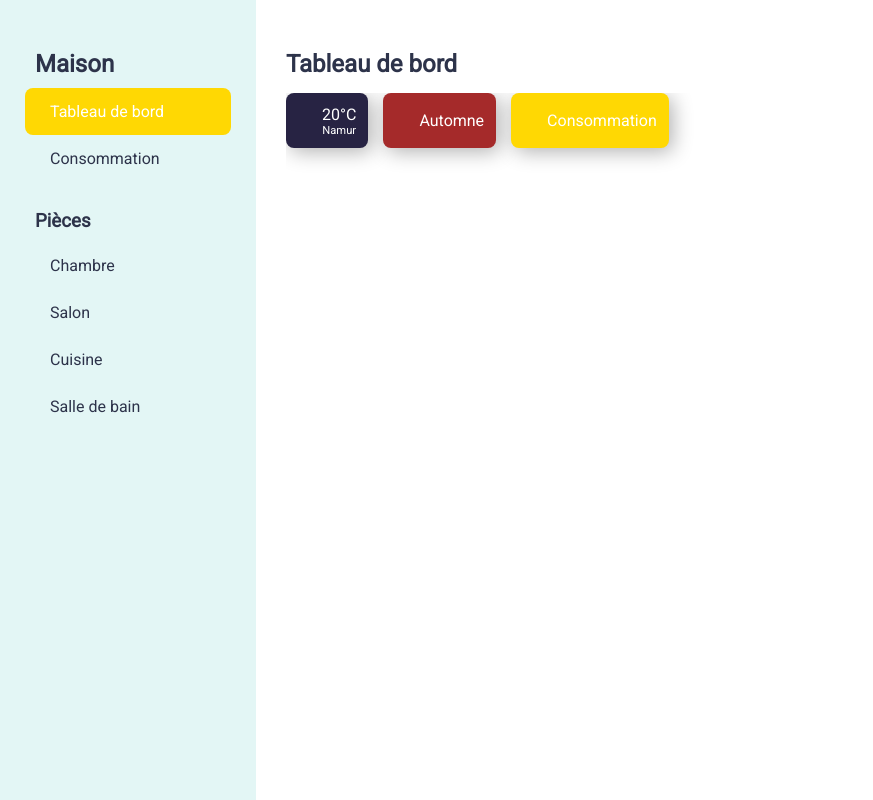
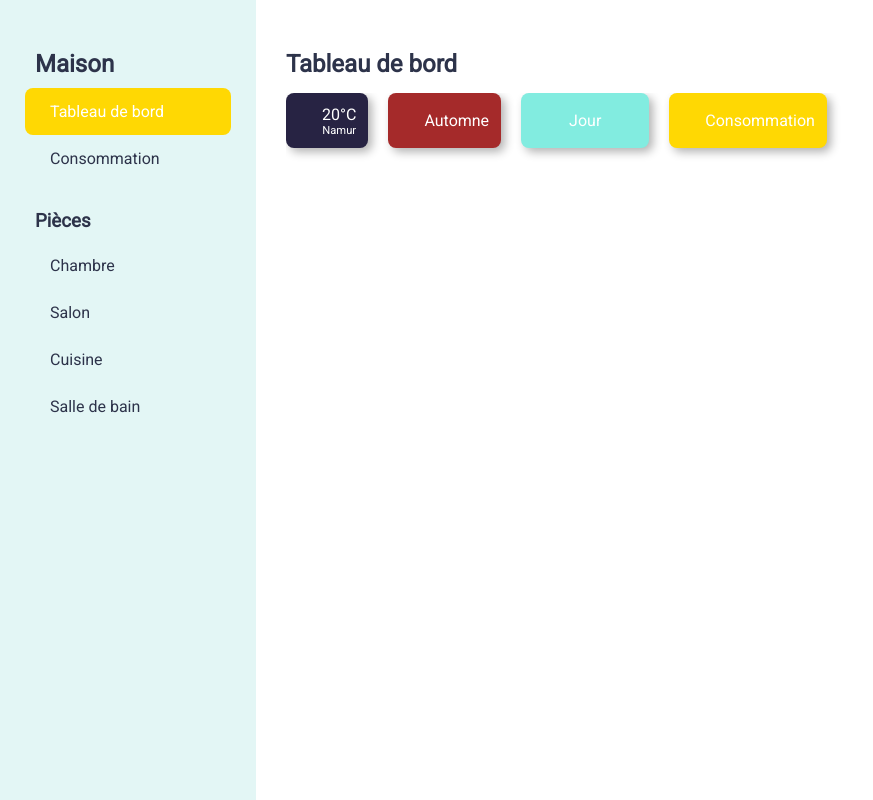
Before and after one commit to ton-s/INFOM453-project-app, a Django app: page / in a window 1280 px wide. Shown: the whole page, without its empty margins (0-873 px from the left). Run offline with Django 4.2, Linux system fonts and the light colour scheme; data that the repository does not hold is empty.

Commit message:
interface update

```diff
--- a/src/core/templates/core/home.html
+++ b/src/core/templates/core/home.html
@@ -18,6 +18,10 @@
             </div>
         </div>
 
+        <a href="#" id="day-night" class="info">
+            <div>Jour</div>
+        </a>
+
         <a href="#" id="consommation" class="info">
             <div class="type"><i class="fa-solid fa-chart-simple fa-sm"></i></div>
             <div class="data">
@@ -25,17 +29,12 @@
             </div>
         </a>
 
-{#        <label class="switch">#}
-{#            <input type="checkbox">#}
-{#            <span class="slider"></span>#}
-{#        </label>#}
-
     </div>
 
     <div id="content-widget">
         {% for room in rooms %}
-            <a href="{% url 'room' 'chambre' %}" class="widget">
-                <span>{{ room.name }}</span>
+            <a href="{% url 'room' room.slug %}" class="widget">
+                <span>{{ room.name|capfirst }}</span>
                 <span>27°C</span>
                 <span>Notification</span>
             </a>
--- a/src/core/views.py
+++ b/src/core/views.py
@@ -15,6 +15,5 @@ def index(request):
     # print(data)
 
     rooms = Room.objects.all()
-    print(rooms)
 
     return render(request, 'core/home.html', context={'rooms': rooms})
--- a/src/static/css/style.css
+++ b/src/static/css/style.css
@@ -138,14 +138,14 @@ nav a span {
 .info {
     height: 55px;
     border-radius: 8px;
-    box-shadow: 4px 4px 20px rgba(0, 0, 0, 0.3);
+    box-shadow: 4px 4px 10px rgba(0, 0, 0, 0.3);
     background-color: var(--color-headline);
 }
 
-#weather, #season, #consommation {
+#weather, #season, #consommation, #day-night {
     display: flex;
     justify-content: space-between;
-    margin-right: 15px;
+    margin-right: 20px;
 }
 
 .info .type, .info .data {
@@ -182,40 +182,26 @@ nav a span {
     filter: brightness(0.7);
 }
 
-/*.switch {*/
-/*    display: flex;*/
-/*    justify-content: flex-start;*/
-/*    align-items: center;*/
-/*    background: black;*/
-/*    height: 55px;*/
-/*    min-width: 130px;*/
-/*    border-radius: 8px;*/
-/*    padding: 8px 12px 8px;*/
-/*}*/
+#day-night {
+    background: #82ece0;
+    padding: 8px 48px 8px;
+    min-width: 128px;
+    display: flex;
+    align-items: center;
+    transition: 0.8s;
+}
 
-/*!* Hide default HTML checkbox *!*/
-/*.switch input {*/
-/*    opacity: 0;*/
-/*    width: 0;*/
-/*    height: 0;*/
-/*}*/
+#day-night:hover {
+    filter: brightness(0.7);
+}
 
-/*.slider {*/
-/*    cursor: pointer;*/
-/*    box-shadow: inset 8px -4px 0px 0px #fff000;*/
-/*    height: 20px;*/
-/*    width: 20px;*/
-/*    border-radius: 50%;*/
-/*}*/
+#day-night div {
+    color: white;
+}
 
-/*.slider {*/
-/*    box-shadow: inset 15px -4px 0px 15px #fff000;*/
-
-/*}*/
-
-/*.switch input:checked + .slider {*/
-/*    background: red;*/
-/*}*/
+.day-night-active {
+    background: black !important;
+}
 
 
 /* WIDGET */
@@ -300,16 +286,11 @@ nav a span {
     filter: brightness(0.7);
 }
 
-.block:has(.btn-heating) {
-    display: flex;
-    align-items: center;
-}
-
-#temp-ext, #temp-int {
+.ext, .int {
     margin-bottom: 5px;
 }
 
-#temp-ext span, #temp-int span {
+.ext span, .int span {
     margin: 0 10px 0;
     font-weight: 900;
 }
--- a/src/static/js/script.js
+++ b/src/static/js/script.js
@@ -1,16 +1,32 @@
 // Burger menu
 
-var menu = document.getElementById("menu");
-var openBtn = document.getElementById("burger-menu-open");
-var closeBtn = document.getElementById("burger-menu-close");
+const menu = document.getElementById("menu");
+const openBtn = document.getElementById("burger-menu-open");
+const closeBtn = document.getElementById("burger-menu-close");
 
-openBtn.onclick = openNav;
-closeBtn.onclick = closeNav;
-
-function openNav() {
-  menu.classList.add("active");
+openBtn.onclick = function () {
+    menu.classList.add("active");
 }
 
-function closeNav() {
-  menu.classList.remove("active");
+closeBtn.onclick = function () {
+    menu.classList.remove("active");
 }
+
+// Btn day/night
+
+const dayNightBtn = document.getElementById("day-night");
+
+dayNightBtn.onclick = function () {
+
+    // Get content of btn
+    let content = dayNightBtn.firstElementChild
+
+    if(!dayNightBtn.classList.contains("day-night-active")) {
+        dayNightBtn.classList.add("day-night-active")
+        content.textContent = "Nuit"
+    } else {
+        dayNightBtn.classList.remove("day-night-active")
+        content.textContent = "Jour"
+    }
+
+}
--- a/src/templates/base.html
+++ b/src/templates/base.html
@@ -47,7 +47,7 @@
                     <i class="fa-solid fa-utensils fa-fw"></i>
                     <span>Cuisine</span>
                 </a>
-                <a class="btn {% if request.resolver_match.kwargs.room_name == 'salle de bain' %} active-link {% endif %}" href="">
+                <a class="btn {% if request.resolver_match.kwargs.room_name == 'salle-de-bain' %} active-link {% endif %}" href="">
                     <i class="fa-solid fa-bath fa-faw"></i>
                     <span>Salle de bain</span>
                 </a>
```
Also changed, not shown: src/rooms/templates/rooms/room.html (+4 -4 lines).
